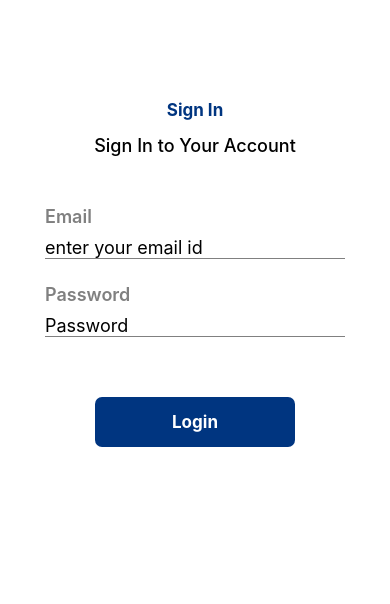
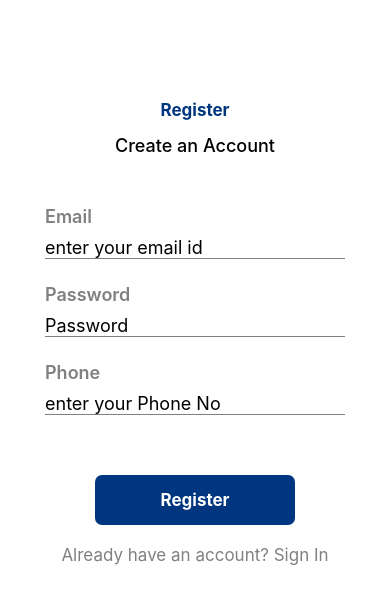
Before and after one commit to hmdNetizen/Booking-app, a React Native app: screen /Register in a window 390 px wide. Shown: the top 604 px of the page. Built offline with nearby package versions, Linux system fonts and the light colour scheme; no server answers.

Commit message:
Integrates Firebase to the project

```diff
--- /dev/null
+++ b/firebase.config.js
@@ -0,0 +1,21 @@
+import { initializeApp } from "firebase/app";
+import { getAuth } from "firebase/auth";
+import { getFirestore } from "firebase/firestore";
+
+// Your web app's Firebase configuration
+const firebaseConfig = {
+  apiKey: "AIzaSyB38kPwb0vQrB-nEVbX2h1bvQs9VnhegXw",
+  authDomain: "booking-project-7a088.firebaseapp.com",
+  projectId: "booking-project-7a088",
+  storageBucket: "booking-project-7a088.appspot.com",
+  messagingSenderId: "246265704271",
+  appId: "1:246265704271:web:514124858eebb391cb9f3a",
+};
+
+// Initialize Firebase
+const app = initializeApp(firebaseConfig);
+
+const auth = getAuth(app);
+const db = getFirestore();
+
+export { auth, db };
--- a/package.json
+++ b/package.json
@@ -15,6 +15,7 @@
     "@reduxjs/toolkit": "^1.9.5",
     "expo": "~48.0.15",
     "expo-status-bar": "~1.4.4",
+    "firebase": "^9.17.2",
     "react": "18.2.0",
     "react-native": "0.71.8",
     "react-native-date-ranges": "^2.5.0",
--- a/src/StackNavigator.js
+++ b/src/StackNavigator.js
@@ -16,6 +16,7 @@ import RoomsScreen from "./screens/RoomsScreen";
 import UserScreen from "./screens/UserScreen";
 import ConfirmationScreen from "./screens/ConfirmationScreen";
 import LoginScreen from "./screens/LoginScreen";
+import RegisterScreen from "./screens/RegisterScreen";
 
 const Tab = createBottomTabNavigator();
 const Stack = createNativeStackNavigator();
@@ -107,6 +108,11 @@ const StackNavigator = () => {
           options={{ headerShown: false }}
         />
         <Stack.Screen
+          name="Register"
+          component={RegisterScreen}
+          options={{ headerShown: false }}
+        />
+        <Stack.Screen
           name="Main"
           component={BottomTabs}
           options={{ headerShown: false }}
--- a/src/screens/LoginScreen.js
+++ b/src/screens/LoginScreen.js
@@ -1,4 +1,6 @@
-import React, { useState } from "react";
+import { useNavigation } from "@react-navigation/native";
+import { signInWithEmailAndPassword } from "firebase/auth";
+import React, { useEffect, useState } from "react";
 import {
   StyleSheet,
   Text,
@@ -9,10 +11,57 @@ import {
   TextInput,
   Pressable,
 } from "react-native";
+import { auth } from "../../firebase.config";
 
 const LoginScreen = () => {
   const [email, setEmail] = useState("");
   const [password, setPassword] = useState("");
+
+  const navigation = useNavigation();
+
+  const login = () => {
+    signInWithEmailAndPassword(auth, email, password)
+      .then((userCredentials) => {
+        const user = userCredentials._tokenResponse.email;
+      })
+      .catch((err) => console.error(err));
+  };
+
+  useEffect(() => {
+    try {
+      const unsubscribe = auth.onAuthStateChanged((authUser) => {
+        if (authUser) {
+          navigation.navigate("Main");
+        }
+      });
+
+      return unsubscribe;
+    } catch (error) {
+      console.error(error);
+    }
+  }, []);
+
+  //   console.log(userCredentials.user.stsTokenManager.accessToken);
+  //   AsyncStorage.setItem(
+  //     "tokenUser",
+  //     userCredentials.user.stsTokenManager.accessToken
+  //   );
+
+  //   useEffect(() => {
+  //     const getMyObject = async () => {
+  //       try {
+  //         const jsonValue = await AsyncStorage.getItem("tokenUser");
+  //         console.log("jsonValue");
+  //         if (jsonValue) {
+  //           navigation.replace("Main");
+  //         }
+  //       } catch (e) {
+  //         console.log(e);
+  //       }
+  //     };
+  //     getMyObject();
+  //   }, [token]);
+
   return (
     <SafeAreaView style={styles.container}>
       <KeyboardAvoidingView>
@@ -74,7 +123,7 @@ const LoginScreen = () => {
           </View>
         </View>
         <Pressable
-          // onPress={login}
+          onPress={login}
           style={{
             width: 200,
             backgroundColor: "#003580",
@@ -96,6 +145,14 @@ const LoginScreen = () => {
             Login
           </Text>
         </Pressable>
+        <Pressable
+          onPress={() => navigation.navigate("Register")}
+          style={{ marginTop: 20 }}
+        >
+          <Text style={{ textAlign: "center", color: "gray", fontSize: 17 }}>
+            Don't have an account? Sign up
+          </Text>
+        </Pressable>
       </KeyboardAvoidingView>
     </SafeAreaView>
   );
--- a/src/screens/RegisterScreen.js
+++ b/src/screens/RegisterScreen.js
@@ -1,14 +1,184 @@
-import { StyleSheet, Text, View } from "react-native";
-import React from "react";
+import {
+  StyleSheet,
+  Text,
+  View,
+  SafeAreaView,
+  KeyboardAvoidingView,
+  Pressable,
+  TextInput,
+  Alert,
+  StatusBar,
+} from "react-native";
+import React, { useState } from "react";
+import { useNavigation } from "@react-navigation/native";
+import { createUserWithEmailAndPassword } from "firebase/auth";
+import { auth, db } from "../../firebase.config";
+import { doc, setDoc } from "firebase/firestore";
 
 const RegisterScreen = () => {
+  const [email, setEmail] = useState("");
+  const [password, setPassword] = useState("");
+  const [phone, setPhone] = useState("");
+
+  const navigation = useNavigation();
+
+  const register = () => {
+    if (email === "" || password === "" || phone === "") {
+      Alert.alert(
+        "Invalid Detials",
+        "Please enter all the credentials",
+        [
+          {
+            text: "Cancel",
+            onPress: () => console.log("Cancel Pressed"),
+            style: "cancel",
+          },
+          { text: "OK", onPress: () => console.log("OK Pressed") },
+        ],
+        { cancelable: false }
+      );
+    }
+
+    createUserWithEmailAndPassword(auth, email, password)
+      .then((userCredentials) => {
+        console.log(userCredentials);
+        const user = userCredentials._tokenResponse.email;
+        const uid = auth.currentUser.uid;
+
+        setDoc(doc(db, "users", `${uid}`), {
+          email: user,
+          phone,
+        });
+      })
+      .catch((err) => console.error(err));
+  };
+
   return (
-    <View>
-      <Text>RegisterScreen</Text>
-    </View>
+    <SafeAreaView style={styles.container}>
+      <KeyboardAvoidingView>
+        <View
+          style={{
+            justifyContent: "center",
+            alignItems: "center",
+            marginTop: 100,
+          }}
+        >
+          <Text style={{ color: "#003580", fontSize: 17, fontWeight: "700" }}>
+            Register
+          </Text>
+
+          <Text style={{ marginTop: 15, fontSize: 18, fontWeight: "500" }}>
+            Create an Account
+          </Text>
+        </View>
+
+        <View style={{ marginTop: 50 }}>
+          <View>
+            <Text style={{ fontSize: 18, fontWeight: "600", color: "gray" }}>
+              Email
+            </Text>
+
+            <TextInput
+              value={email}
+              onChangeText={(text) => setEmail(text)}
+              placeholder="enter your email id"
+              placeholderTextColor={"black"}
+              style={{
+                fontSize: email ? 18 : 18,
+                borderBottomColor: "gray",
+                borderBottomWidth: 1,
+                marginVertical: 10,
+                width: 300,
+              }}
+            />
+          </View>
+
+          <View style={{ marginTop: 15 }}>
+            <Text style={{ fontSize: 18, fontWeight: "600", color: "gray" }}>
+              Password
+            </Text>
+
+            <TextInput
+              value={password}
+              onChangeText={(text) => setPassword(text)}
+              secureTextEntry={true}
+              placeholder="Password"
+              placeholderTextColor={"black"}
+              style={{
+                fontSize: password ? 18 : 18,
+                borderBottomColor: "gray",
+                borderBottomWidth: 1,
+                marginVertical: 10,
+                width: 300,
+              }}
+            />
+          </View>
+
+          <View style={{ marginTop: 15 }}>
+            <Text style={{ fontSize: 18, fontWeight: "600", color: "gray" }}>
+              Phone
+            </Text>
+
+            <TextInput
+              value={phone}
+              onChangeText={(text) => setPhone(text)}
+              placeholder="enter your Phone No"
+              placeholderTextColor={"black"}
+              style={{
+                fontSize: password ? 18 : 18,
+                borderBottomColor: "gray",
+                borderBottomWidth: 1,
+                marginVertical: 10,
+                width: 300,
+              }}
+            />
+          </View>
+        </View>
+
+        <Pressable
+          onPress={register}
+          style={{
+            width: 200,
+            backgroundColor: "#003580",
+            padding: 15,
+            borderRadius: 7,
+            marginTop: 50,
+            marginLeft: "auto",
+            marginRight: "auto",
+          }}
+        >
+          <Text
+            style={{
+              textAlign: "center",
+              color: "white",
+              fontSize: 17,
+              fontWeight: "bold",
+            }}
+          >
+            Register
+          </Text>
+        </Pressable>
+
+        <Pressable
+          onPress={() => navigation.goBack()}
+          style={{ marginTop: 20 }}
+        >
+          <Text style={{ textAlign: "center", color: "gray", fontSize: 17 }}>
+            Already have an account? Sign In
+          </Text>
+        </Pressable>
+      </KeyboardAvoidingView>
+    </SafeAreaView>
   );
 };
 
 export default RegisterScreen;
 
-const styles = StyleSheet.create({});
+const styles = StyleSheet.create({
+  container: {
+    paddingTop: StatusBar.currentHeight || 0,
+    flex: 1,
+    backgroundColor: "#fff",
+    alignItems: "center",
+  },
+});
```
Also changed, not shown: 1 other file (tests, documents, lock files or other folders).
